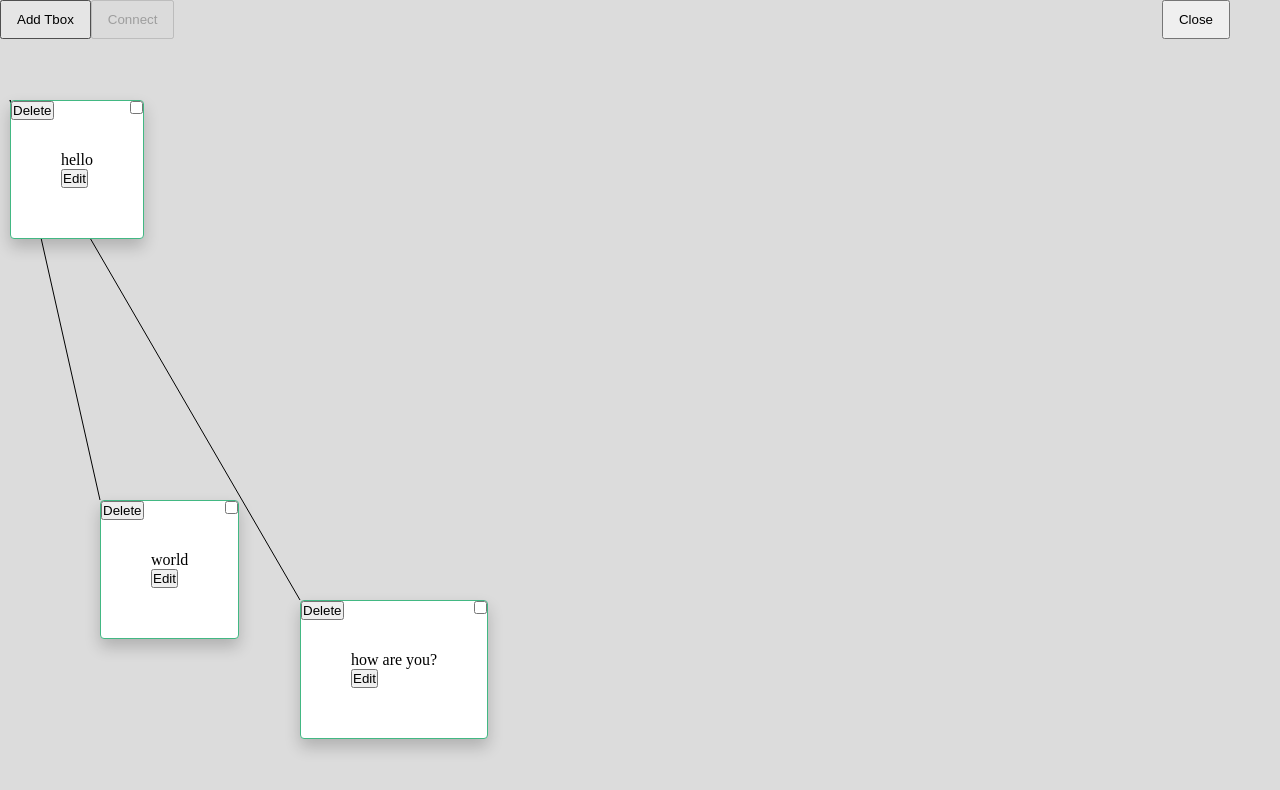
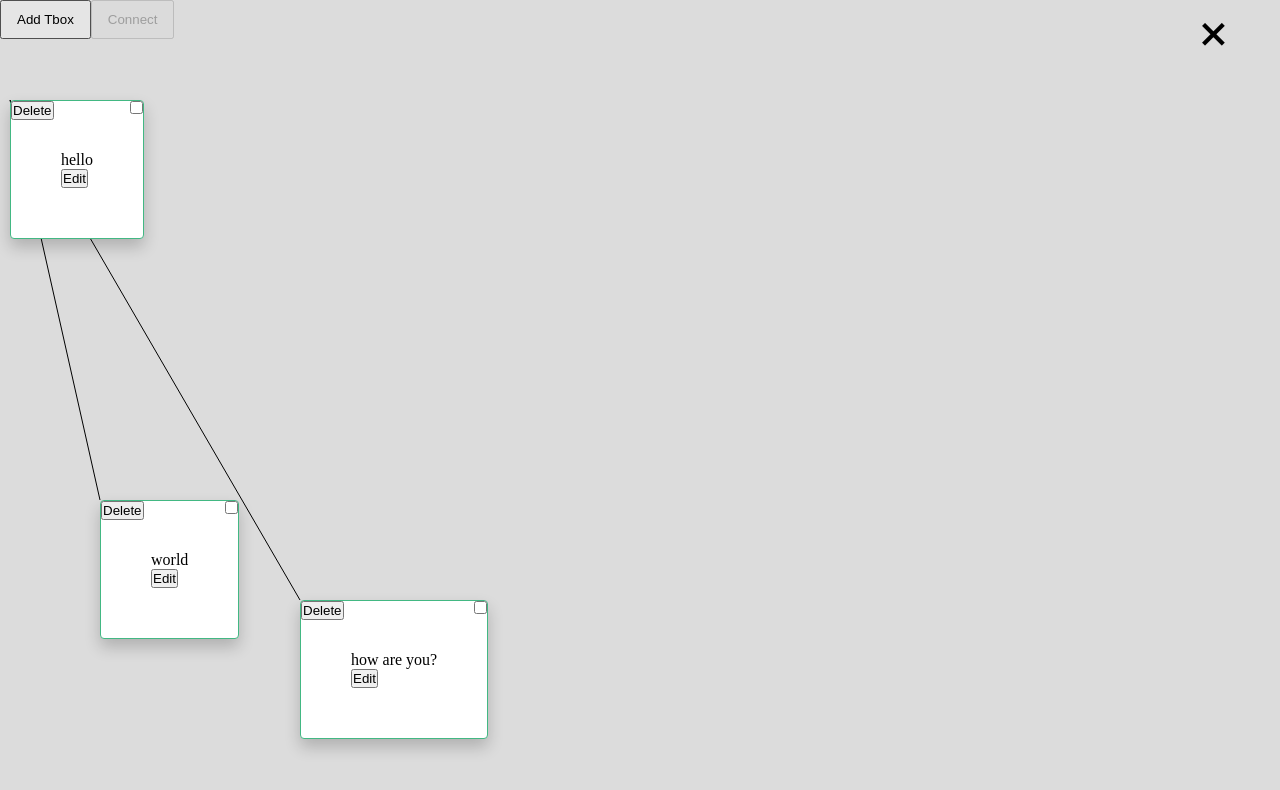
Before and after one commit to derikvanschaik/vue-mimi, a Vue app: page / in a window 1280 px wide. Both pictures are taken after a click on the item "mindmap1". Shown: the top 790 px of the page. Built offline with nearby package versions, Linux system fonts and the light colour scheme.

Commit message:
create close icon on canvas

```diff
--- a/src/components/MindMap.vue
+++ b/src/components/MindMap.vue
@@ -1,6 +1,8 @@
 <template>
     <canvas :width="width" :height="height" ref="canvas"></canvas>
-    <button class="menu-btn close" @click="handleClose">Close</button>
+    <div @click="handleClose" class="close">
+        <span class="close-icon">+</span>
+    </div>
     <div class="menu">
         <button class="menu-btn" @click="addTextbox">Add Tbox</button>
         <button class="menu-btn" @click="connectedSelected" :disabled="cannotConnect">Connect</button>
@@ -164,5 +166,12 @@ canvas{
     position: absolute;
     right: 50px;
     top: 0;
+    cursor: pointer;
+}
+.close-icon {
+  font-size: 60px;
+  font-weight: 600;
+  display: inline-block;
+  transform: rotate(45deg);
 }
 </style>
```
